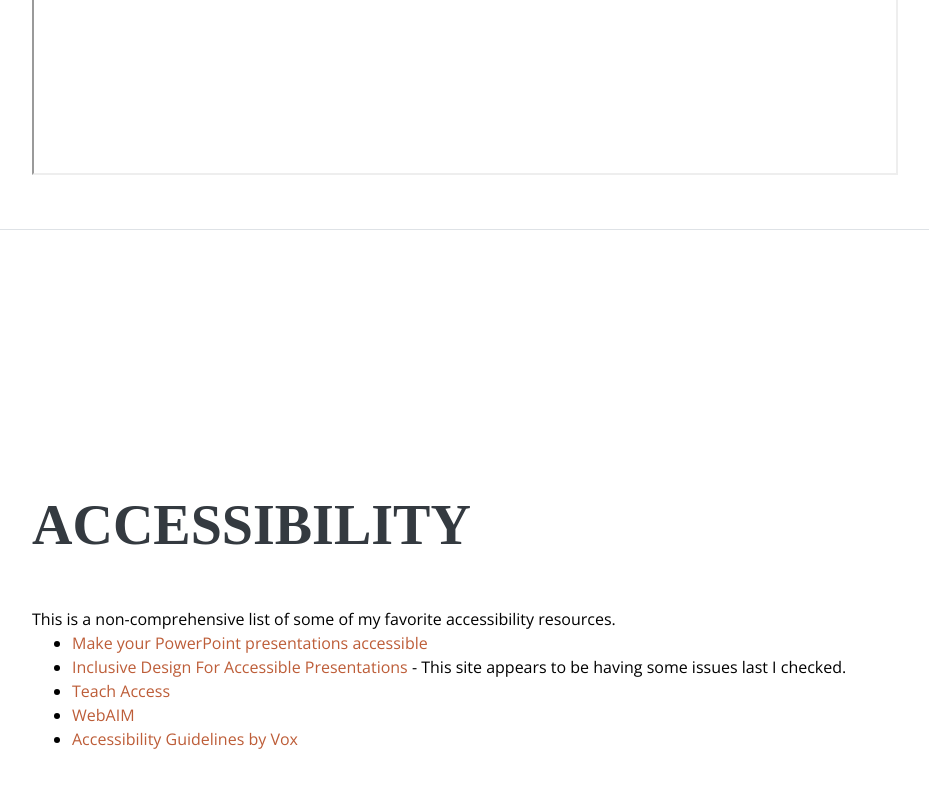
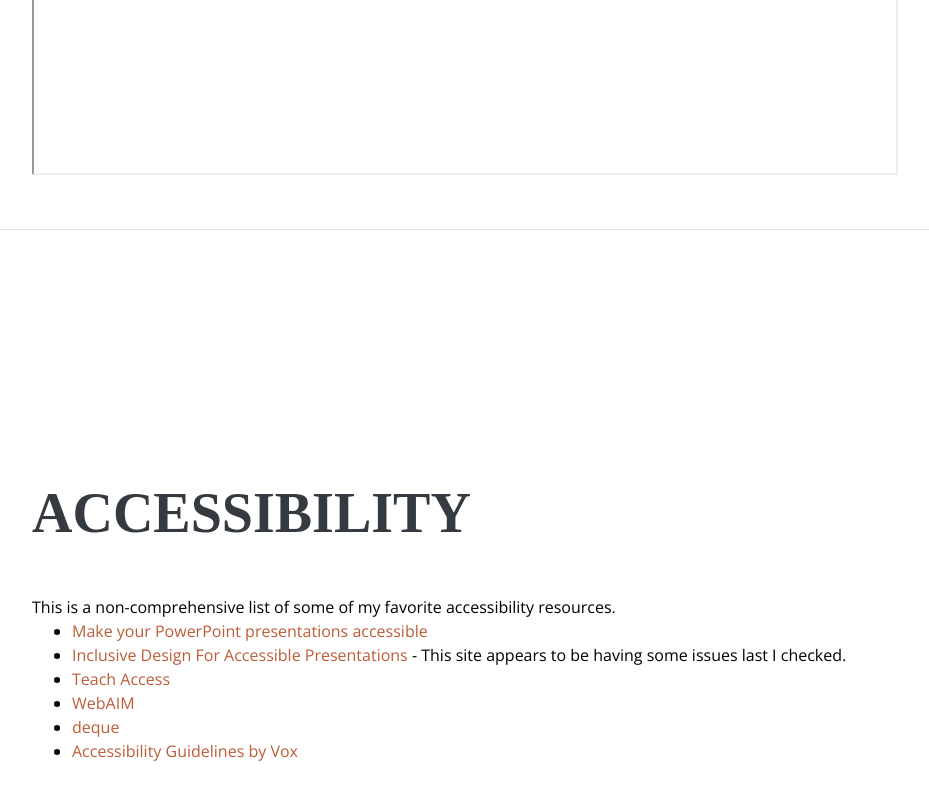
Before and after one commit to cvanlent/cvanlent.github.io, a plain HTML site: page index.html in a window 1280 px wide. Shown: the part 3476-4276 px from the top of the page, without its empty margins (288-1217 px from the left). Drawn offline with nearby package versions, Linux system fonts and the light colour scheme; a web font is replaced by a local one.

Commit message:
Update index.html

```diff
--- a/index.html
+++ b/index.html
@@ -161,6 +161,7 @@
             <li><a href = "https://www.smashingmagazine.com/2018/11/inclusive-design-accessible-presentations/">Inclusive Design For Accessible Presentations</a> - This site appears to be having some issues last I checked.</li>
             <li><a href = "http://teachaccess.org/">Teach Access</a></li>
             <li><a href = "http://webaim.org/">WebAIM</a></li>
+            <li><a href = "https://www.deque.com/">deque</a></li>
             <li><a href = "http://accessibility.voxmedia.com/">Accessibility Guidelines by Vox</a></li>
           </ul>
         </div>
```
